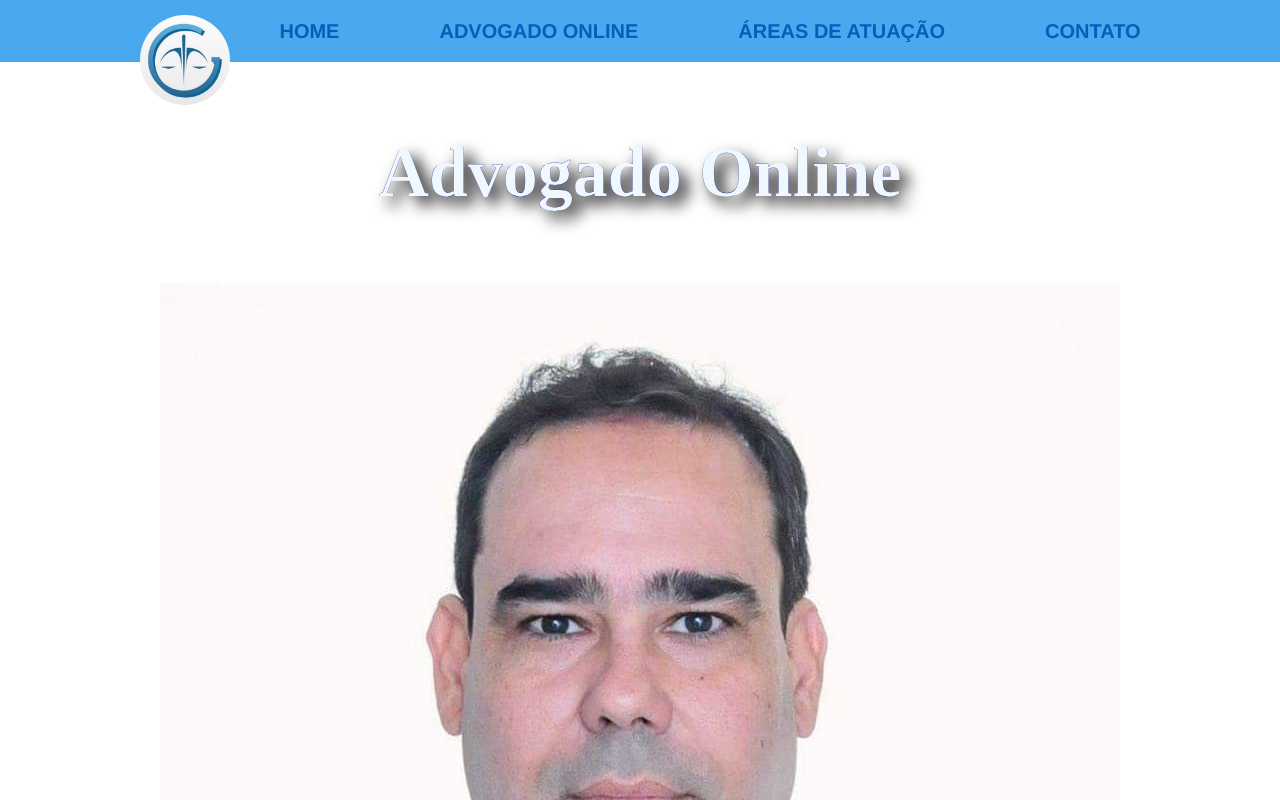
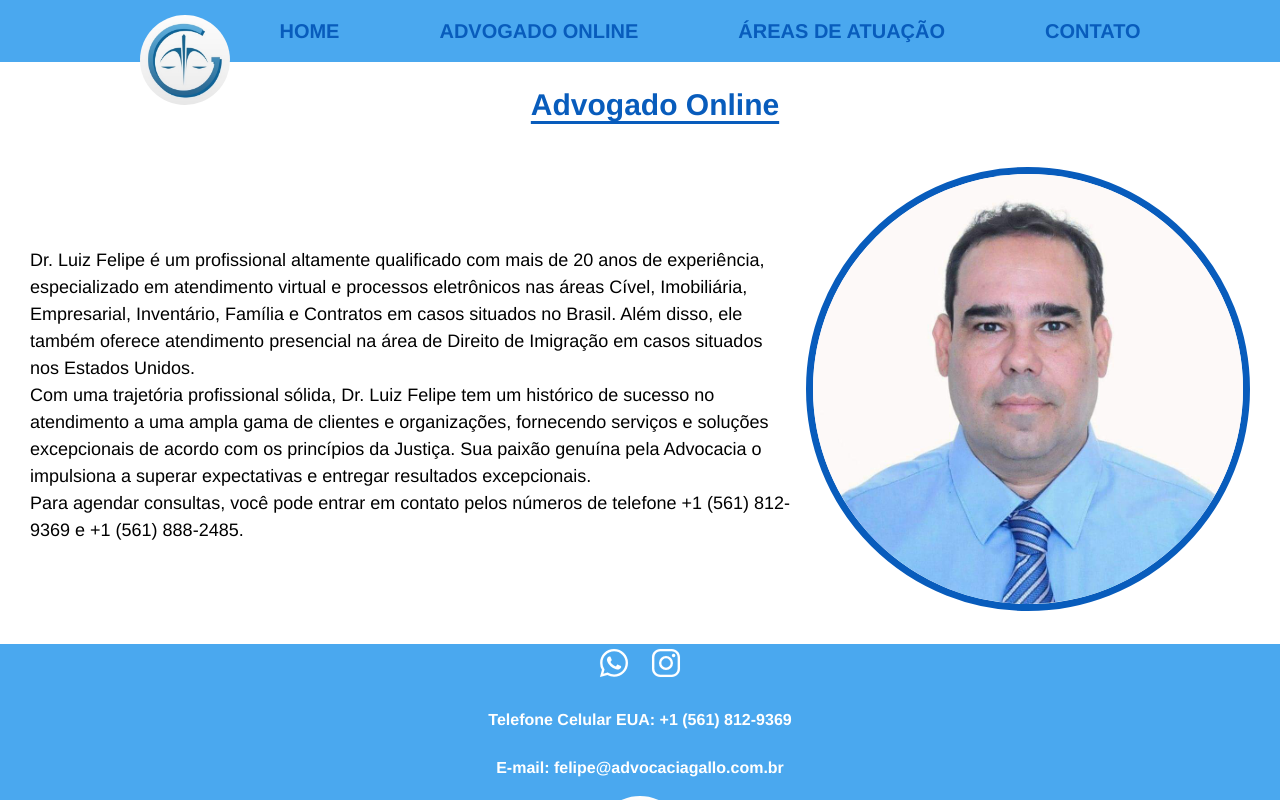
Before and after one commit to rebs1203/advocacia-gallo-react, a React (Vite) app: page /advogado in a window 1280 px wide. Shown: the top 800 px of the page. Built offline with nearby package versions, Linux system fonts and the light colour scheme.

Commit message:
added styles to advogado page

```diff
--- a/src/components /AdvogadoOnCom.jsx
+++ b/src/components /AdvogadoOnCom.jsx
@@ -1,9 +1,12 @@
+import '../styles/advogado-on-com.css'
+
+
 const AdvogadoOnCom = () => {
     return (
         <div>
-            <h2 className="title">Advogado Online</h2>
+            <h2 className="title-ad">Advogado Online</h2>
             <img className="personal-pic" src="LuizFelipe.jpeg" alt="foto pessoal do profissional" />
-            <p className="text">Dr. Luiz Felipe é um profissional altamente qualificado com mais de 20 anos de experiência, especializado em atendimento virtual e processos eletrônicos nas áreas Cível, Imobiliária, Empresarial, Inventário, Família e Contratos em casos situados no Brasil. Além disso, ele também oferece atendimento presencial na área de Direito de Imigração em casos situados nos Estados Unidos.<br/>Com uma trajetória profissional sólida, Dr. Luiz Felipe tem um histórico de sucesso no atendimento a uma ampla gama de clientes e organizações, fornecendo serviços e soluções excepcionais de acordo com os princípios da Justiça. Sua paixão genuína pela Advocacia o impulsiona a superar expectativas e entregar resultados excepcionais.<br/>Para agendar consultas, você pode entrar em contato pelos números de telefone +1 (561) 812-9369 e +1 (561) 888-2485.</p>
+            <p className="text-ad">Dr. Luiz Felipe é um profissional altamente qualificado com mais de 20 anos de experiência, especializado em atendimento virtual e processos eletrônicos nas áreas Cível, Imobiliária, Empresarial, Inventário, Família e Contratos em casos situados no Brasil. Além disso, ele também oferece atendimento presencial na área de Direito de Imigração em casos situados nos Estados Unidos.<br/>Com uma trajetória profissional sólida, Dr. Luiz Felipe tem um histórico de sucesso no atendimento a uma ampla gama de clientes e organizações, fornecendo serviços e soluções excepcionais de acordo com os princípios da Justiça. Sua paixão genuína pela Advocacia o impulsiona a superar expectativas e entregar resultados excepcionais.<br/>Para agendar consultas, você pode entrar em contato pelos números de telefone +1 (561) 812-9369 e +1 (561) 888-2485.</p>
         </div>
     )
 }
--- a/src/styles/advogado-on-com.css
+++ b/src/styles/advogado-on-com.css
@@ -0,0 +1,29 @@
+.title-ad {
+    font-size: 30px;
+    margin-top: 20px;
+    margin-bottom: 20px;
+    margin-left: 30px;
+    color: #085cbc;
+    text-decoration: underline;
+    text-decoration-skip-ink: auto;
+    text-underline-offset: 0.2em;
+}
+
+.personal-pic {
+    position: relative;
+    float: right;
+    max-width: 430px;
+    width: 40%;
+    margin-top: 20px;
+    margin-right: 30px;
+    margin-left: 15px;
+    border-radius: 100%;
+    border: 7px solid #085cbc;
+}
+
+.text-ad {
+    padding-top: 100px;
+    padding-left: 30px;
+    font-size: 18px;
+    text-align: left;
+}
```
